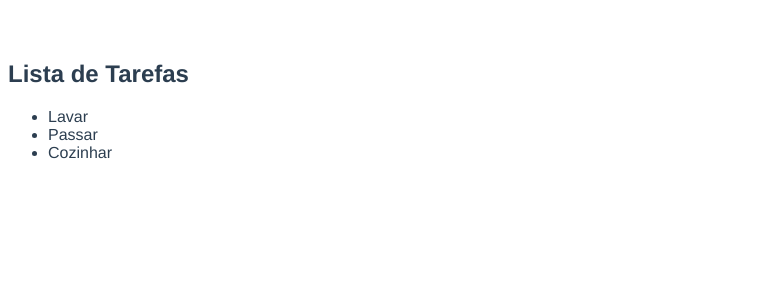
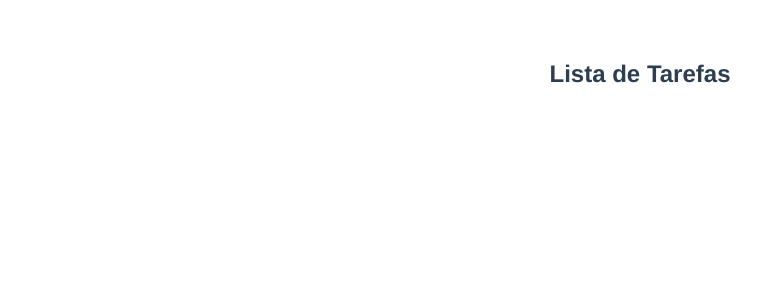
Before and after one commit to erandirjunior/curso-vue, a Vue app in the folder components-vue/: page / in a window 1280 px wide. Shown: the top 300 px of the page, without its empty margins (0-784 px from the left). Built offline with nearby package versions, Linux system fonts and the light colour scheme.

Commit message:
Revert "Passando dados entre componentes"
This reverts commit cedabfa728b426a02035078e4fefbaed6859cf79.

```diff
--- a/components-vue/src/App.vue
+++ b/components-vue/src/App.vue
@@ -1,6 +1,6 @@
 <template>
     <div id="app">
-      <tasks-component :items="['Lavar', 'Passar', 'Cozinhar']" :title="'Lista de Tarefas'"></tasks-component>
+      <tasks-component></tasks-component>
     </div>
 </template>
 
@@ -10,7 +10,7 @@ import TasksComponent from './components/TasksComponent'
 export default {
     name: 'app',
     components: {
-        TasksComponent
+      TasksComponent
     }
 }
 </script>
@@ -20,6 +20,7 @@ export default {
     font-family: 'Avenir', Helvetica, Arial, sans-serif;
     -webkit-font-smoothing: antialiased;
     -moz-osx-font-smoothing: grayscale;
+    text-align: center;
     color: #2c3e50;
     margin-top: 60px;
 }
--- a/components-vue/src/components/TasksComponent.vue
+++ b/components-vue/src/components/TasksComponent.vue
@@ -1,18 +1,14 @@
 <template>
     <div>
         <h2>{{ title }}</h2>
-        <ul>
-            <li v-for="(item, index) in items" :key="index">{{ item }}</li>
-        </ul>
     </div>
 </template>
 
 <script>
     export default {
-        /*propriedade que idica quais componentes devem ser passados para esse componente*/
-        props: ['items', 'title'],
         data () {
             return {
+                title: 'Lista de Tarefas'
             }
         }
     }
```
